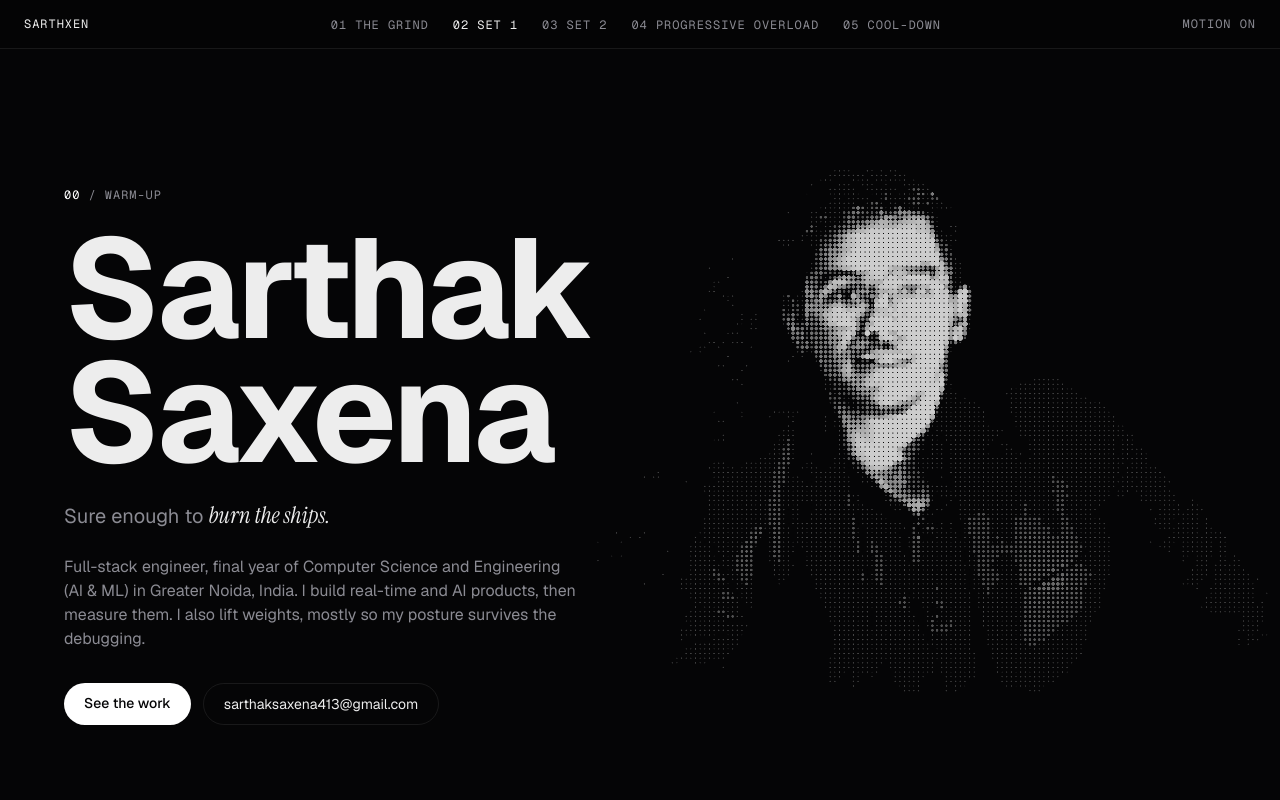
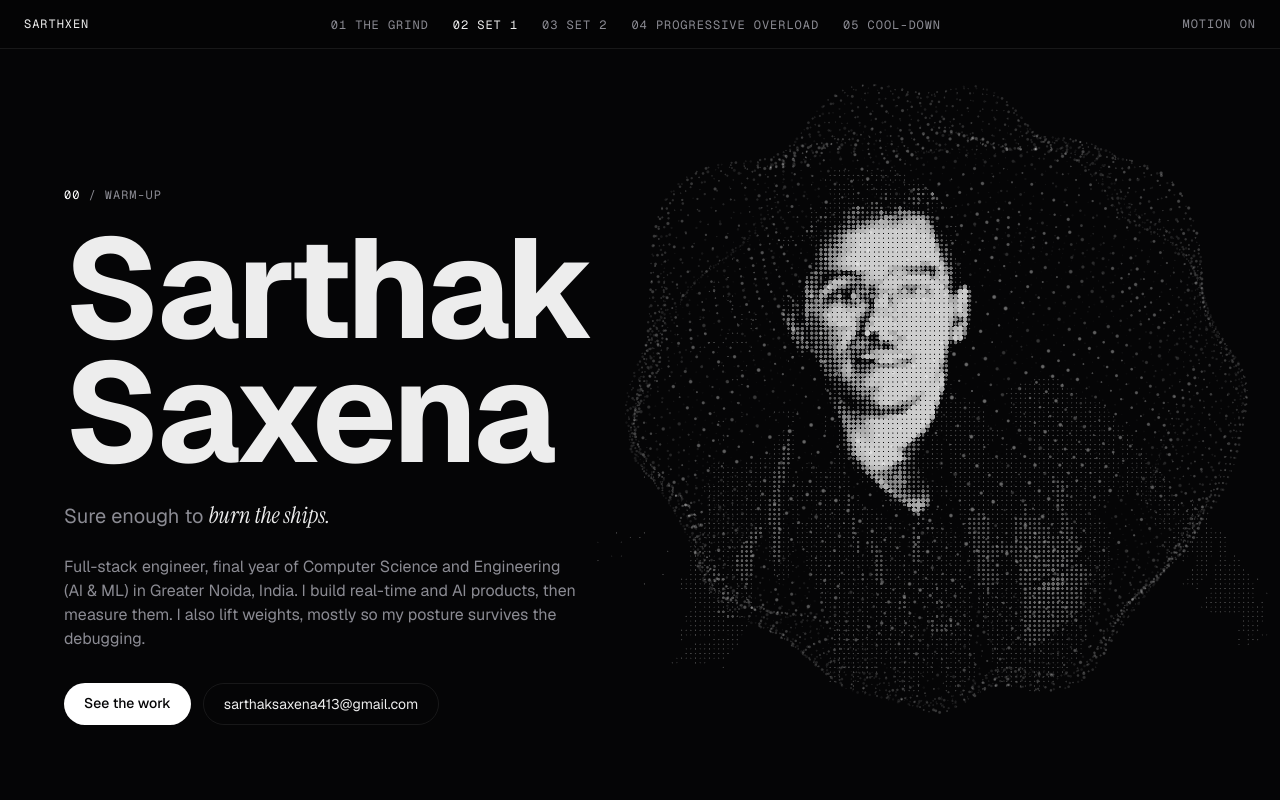
Before and after one commit to sarthaksaxenaa/portfolio, a Next.js app: page / in a window 1280 px wide. Shown: the top 800 px of the page. Built offline with nearby package versions, Linux system fonts and the light colour scheme.

Commit message:
feat: place the particle sphere behind the hero portrait

```diff
--- a/components/chapters/Warmup.tsx
+++ b/components/chapters/Warmup.tsx
@@ -2,6 +2,7 @@ import Image from "next/image";
 import { chapterById } from "@/content/chapters";
 import { profile } from "@/content/profile";
 import { Eyebrow } from "@/components/ui/SectionHeader";
+import { HeroScene } from "@/components/scene/HeroScene";
 
 export function Warmup() {
   const chapter = chapterById("warmup");
@@ -11,6 +12,7 @@ export function Warmup() {
       aria-labelledby="warmup-title"
       className="relative flex min-h-dvh items-end overflow-hidden px-6 pb-16 pt-28 md:items-center md:pb-0"
     >
+      <HeroScene />
       <Image
         src={profile.portrait.src}
         alt={profile.portrait.alt}
```
